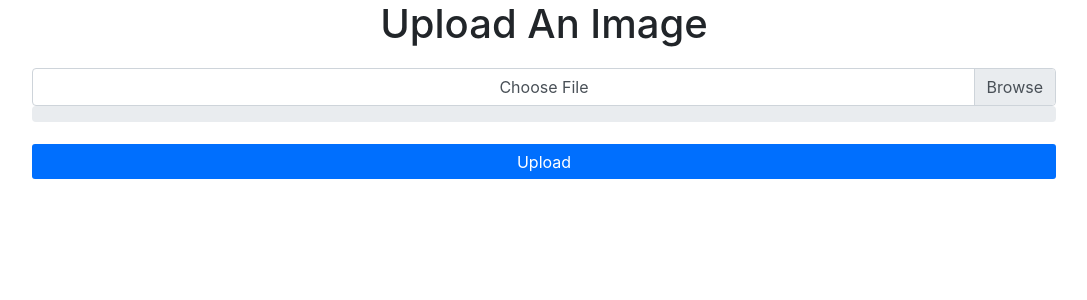
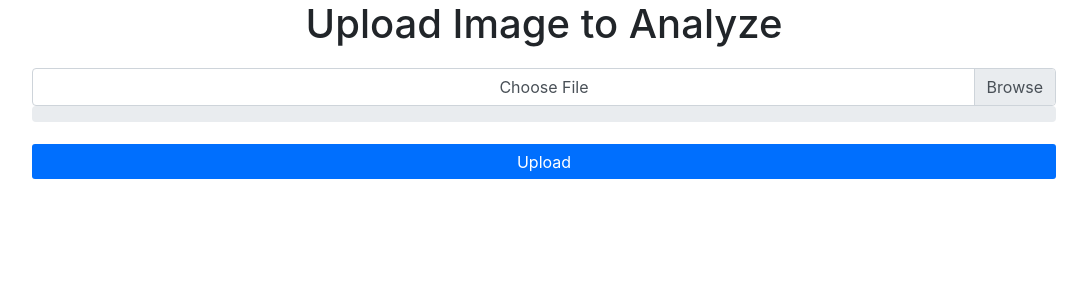
Before and after one commit to eramos4/csc821-finalProject, a React (Create React App) app: page / in a window 1280 px wide. Shown: the top 300 px of the page, without its empty margins (96-1183 px from the left). Built offline with nearby package versions, Linux system fonts and the light colour scheme.

Commit message:
most updated

```diff
--- a/src/App.js
+++ b/src/App.js
@@ -7,7 +7,7 @@ import './App.css';
 function App() {
   return (
     <div className="App">
-      <h1>Upload An Image</h1>
+      <h1>Upload Image to Analyze</h1>
      <FileUpload></FileUpload>
     </div>
 
```
Also changed, not shown: server.js (+14 -1 lines).
